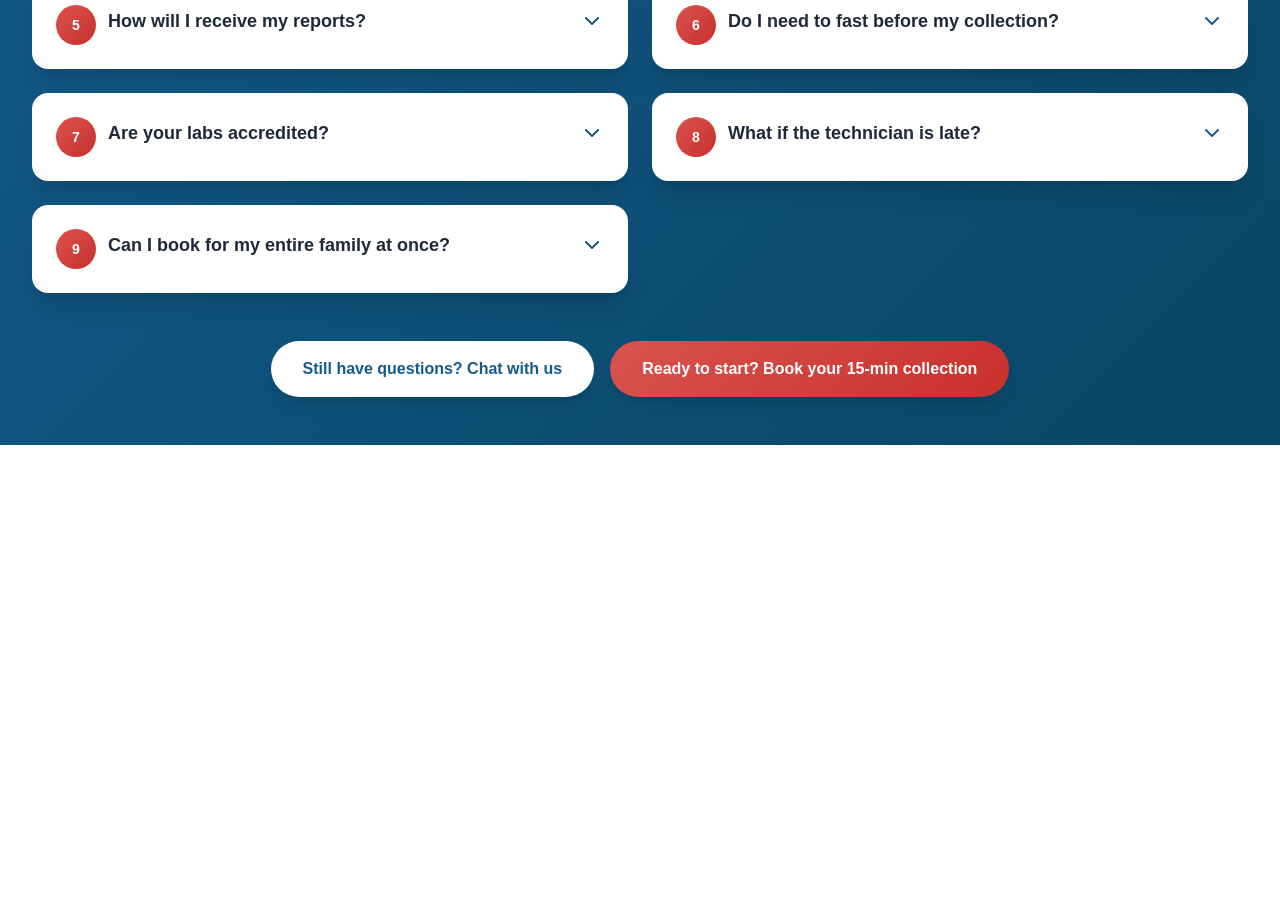
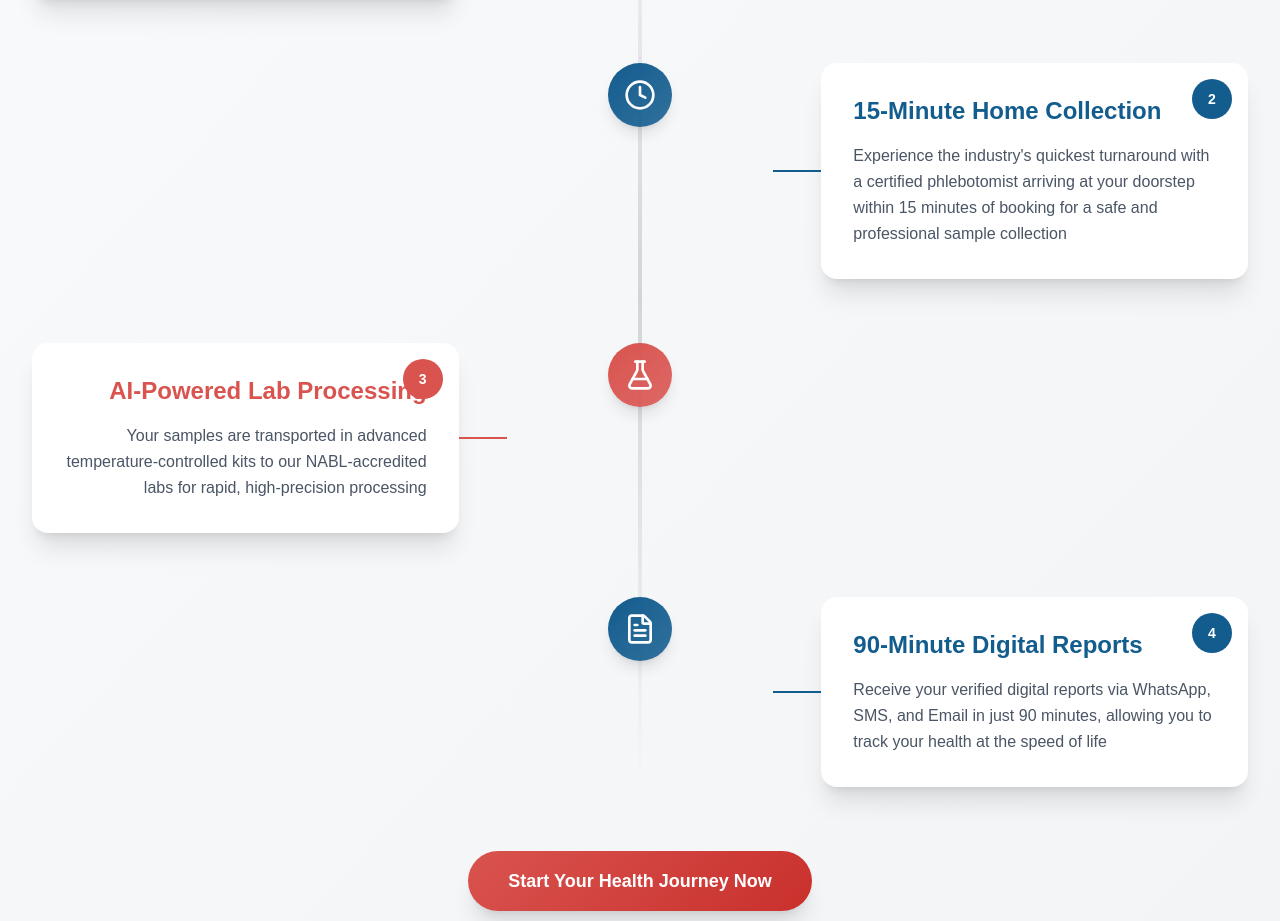
Before and after one commit to crowddevelopers08-arch/fastest-health, a Next.js app: page / in a window 1280 px wide. Shown: the part 491-1412 px from the top of the page. Before the commit the page ends 936 px from the top, so only its background shows below. Built offline with nearby package versions, Linux system fonts and the light colour scheme.

Commit message:
fastest health website1

```diff
--- a/app/page.tsx
+++ b/app/page.tsx
@@ -1,11 +1,13 @@
 import FAQComponent from "@/component/faq";
 import Navbar from "@/component/navbar";
+import RoadmapComponent from "@/component/road-map";
 import Image from "next/image";
 
 export default function Home() {
   return (
      <>
      <Navbar />
+     <RoadmapComponent />
      <FAQComponent />
      </>
   );
--- /dev/null
+++ b/component/road-map.tsx
@@ -0,0 +1,157 @@
+import React from 'react';
+import { Calendar, Clock, FlaskConical, FileText } from 'lucide-react';
+
+const RoadmapComponent = () => {
+  const roadmapSteps = [
+    {
+      id: 1,
+      title: "Instant Digital Booking",
+      description: "Choose your required test or health package and book your slot instantly through our seamless online platform",
+      icon: Calendar,
+      color: "#d9534f"
+    },
+    {
+      id: 2,
+      title: "15-Minute Home Collection",
+      description: "Experience the industry's quickest turnaround with a certified phlebotomist arriving at your doorstep within 15 minutes of booking for a safe and professional sample collection",
+      icon: Clock,
+      color: "#135c8e"
+    },
+    {
+      id: 3,
+      title: "AI-Powered Lab Processing",
+      description: "Your samples are transported in advanced temperature-controlled kits to our NABL-accredited labs for rapid, high-precision processing",
+      icon: FlaskConical,
+      color: "#d9534f"
+    },
+    {
+      id: 4,
+      title: "90-Minute Digital Reports",
+      description: "Receive your verified digital reports via WhatsApp, SMS, and Email in just 90 minutes, allowing you to track your health at the speed of life",
+      icon: FileText,
+      color: "#135c8e"
+    }
+  ];
+
+  return (
+    <div className="min-h-screen py-16 px-4 sm:px-6 lg:px-8 bg-gradient-to-br from-gray-50 to-gray-100">
+      <div className="max-w-7xl mx-auto">
+        {/* Header */}
+        <div className="text-center mb-16">
+          <h2 className="text-4xl md:text-5xl font-bold mb-4" style={{color: '#135c8e'}}>
+            ROADMAP
+          </h2>
+          <div className="w-24 h-1 mx-auto rounded-full" style={{background: 'linear-gradient(90deg, #d9534f 0%, #135c8e 100%)'}}></div>
+        </div>
+
+        {/* Desktop Timeline View */}
+        <div className="hidden lg:block relative">
+          {/* Center Line */}
+          <div className="absolute left-1/2 transform -translate-x-1/2 h-full w-1 bg-gradient-to-b from-transparent via-gray-300 to-transparent"></div>
+
+          {roadmapSteps.map((step, index) => {
+            const Icon = step.icon;
+            const isLeft = index % 2 === 0;
+
+            return (
+              <div key={step.id} className="relative mb-16">
+                {/* Timeline Node */}
+                <div
+                  className="absolute left-1/2 transform -translate-x-1/2 w-16 h-16 rounded-full flex items-center justify-center shadow-lg z-10"
+                  style={{background: `linear-gradient(135deg, ${step.color} 0%, ${step.color}dd 100%)`}}
+                >
+                  <Icon className="w-8 h-8 text-white" />
+                </div>
+
+                {/* Content Card */}
+                <div className={`w-5/12 ${isLeft ? 'ml-0 mr-auto text-right pr-20' : 'ml-auto mr-0 text-left pl-20'}`}>
+                  <div
+                    className="bg-white rounded-2xl p-8 shadow-xl hover:shadow-2xl transform hover:scale-105 transition-all duration-300 relative"
+                  >
+                    {/* Step Number */}
+                    <div
+                      className="absolute top-4 right-4 w-10 h-10 rounded-full flex items-center justify-center text-white font-bold text-sm"
+                      style={{background: step.color}}
+                    >
+                      {step.id}
+                    </div>
+
+                    {/* Connector Arrow */}
+                    <div
+                      className={`absolute top-1/2 transform -translate-y-1/2 w-12 h-0.5 ${isLeft ? '-right-12' : '-left-12'}`}
+                      style={{backgroundColor: step.color}}
+                    ></div>
+
+                    <h3 className="text-2xl font-bold mb-4" style={{color: step.color}}>
+                      {step.title}
+                    </h3>
+                    <p className="text-gray-600 leading-relaxed">
+                      {step.description}
+                    </p>
+                  </div>
+                </div>
+              </div>
+            );
+          })}
+        </div>
+
+        {/* Mobile/Tablet View */}
+        <div className="lg:hidden space-y-8">
+          {roadmapSteps.map((step) => {
+            const Icon = step.icon;
+
+            return (
+              <div key={step.id} className="relative">
+                <div className="bg-white rounded-2xl p-6 shadow-xl hover:shadow-2xl transition-all duration-300">
+                  {/* Icon and Number */}
+                  <div className="flex items-center gap-4 mb-4">
+                    <div
+                      className="w-16 h-16 rounded-full flex items-center justify-center shadow-lg flex-shrink-0"
+                      style={{background: `linear-gradient(135deg, ${step.color} 0%, ${step.color}dd 100%)`}}
+                    >
+                      <Icon className="w-8 h-8 text-white" />
+                    </div>
+                    <div
+                      className="w-10 h-10 rounded-full flex items-center justify-center text-white font-bold text-sm flex-shrink-0"
+                      style={{background: step.color}}
+                    >
+                      {step.id}
+                    </div>
+                  </div>
+
+                  {/* Content */}
+                  <h3 className="text-xl font-bold mb-3" style={{color: step.color}}>
+                    {step.title}
+                  </h3>
+                  <p className="text-gray-600 leading-relaxed">
+                    {step.description}
+                  </p>
+                </div>
+
+                {/* Connecting Line for Mobile */}
+                {step.id !== roadmapSteps.length && (
+                  <div
+                    className="w-1 h-8 mx-8 my-2"
+                    style={{background: `linear-gradient(180deg, ${step.color} 0%, ${roadmapSteps[step.id].color} 100%)`}}
+                  ></div>
+                )}
+              </div>
+            );
+          })}
+        </div>
+
+        {/* Bottom CTA */}
+        <div className="text-center mt-16">
+          <button
+            className="px-10 py-4 text-white rounded-full font-bold text-lg shadow-xl hover:shadow-2xl transform hover:-translate-y-1 transition-all duration-300"
+            style={{background: 'linear-gradient(135deg, #d9534f 0%, #c9302c 100%)'}}
+          >
+            Start Your Health Journey Now
+          </button>
+        </div>
+      </div>
+    </div>
+  );
+};
+
+export default RoadmapComponent;
```
